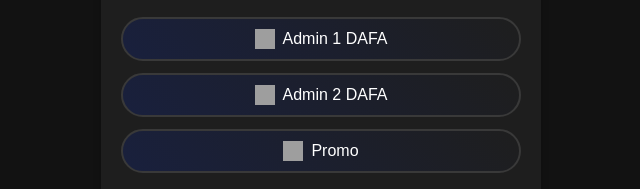
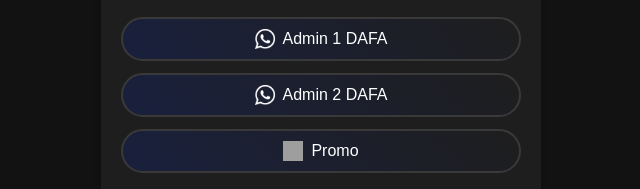
Before and after one commit to Irh18/DafaSablon, a plain HTML site: page index.html in a window 1280 px wide. Shown: the part 408-597 px from the top of the page, 319-959 px from the left. Drawn offline with Linux system fonts and the light colour scheme; grey boxes are pictures that could not be loaded.

Commit message:
Update index.html

```diff
--- a/index.html
+++ b/index.html
@@ -100,10 +100,10 @@
         </div>
 
         <a href="https://api.whatsapp.com/send?phone=6281770875273&text=Assalamu'alaikum%20Kak,%20saya%20mau%20pesan" class="button">
-            <img src="https://www.iconsdb.com/icons/preview/white/whatsapp-xxl.png" alt="WhatsApp" width="20" height="20"> Admin 1 DAFA
+            <img src="wa.png" alt="WhatsApp" width="20" height="20"> Admin 1 DAFA
         </a>
         <a href="https://api.whatsapp.com/send?phone=6281340274440&text=Assalamu'alaikum%20Kak,%20saya%20mau%20pesan" class="button">
-            <img src="https://www.iconsdb.com/icons/preview/white/whatsapp-xxl.png" alt="WhatsApp" width="20" height="20"> Admin 2 DAFA
+            <img src="wa.png" alt="WhatsApp" width="20" height="20"> Admin 2 DAFA
         </a>
         <a href="#" class="button"> <img src="https://cdn-icons-png.flaticon.com/512/147/147293.png" alt="WhatsApp" width="20" height="20">Promo</a>
 
```
